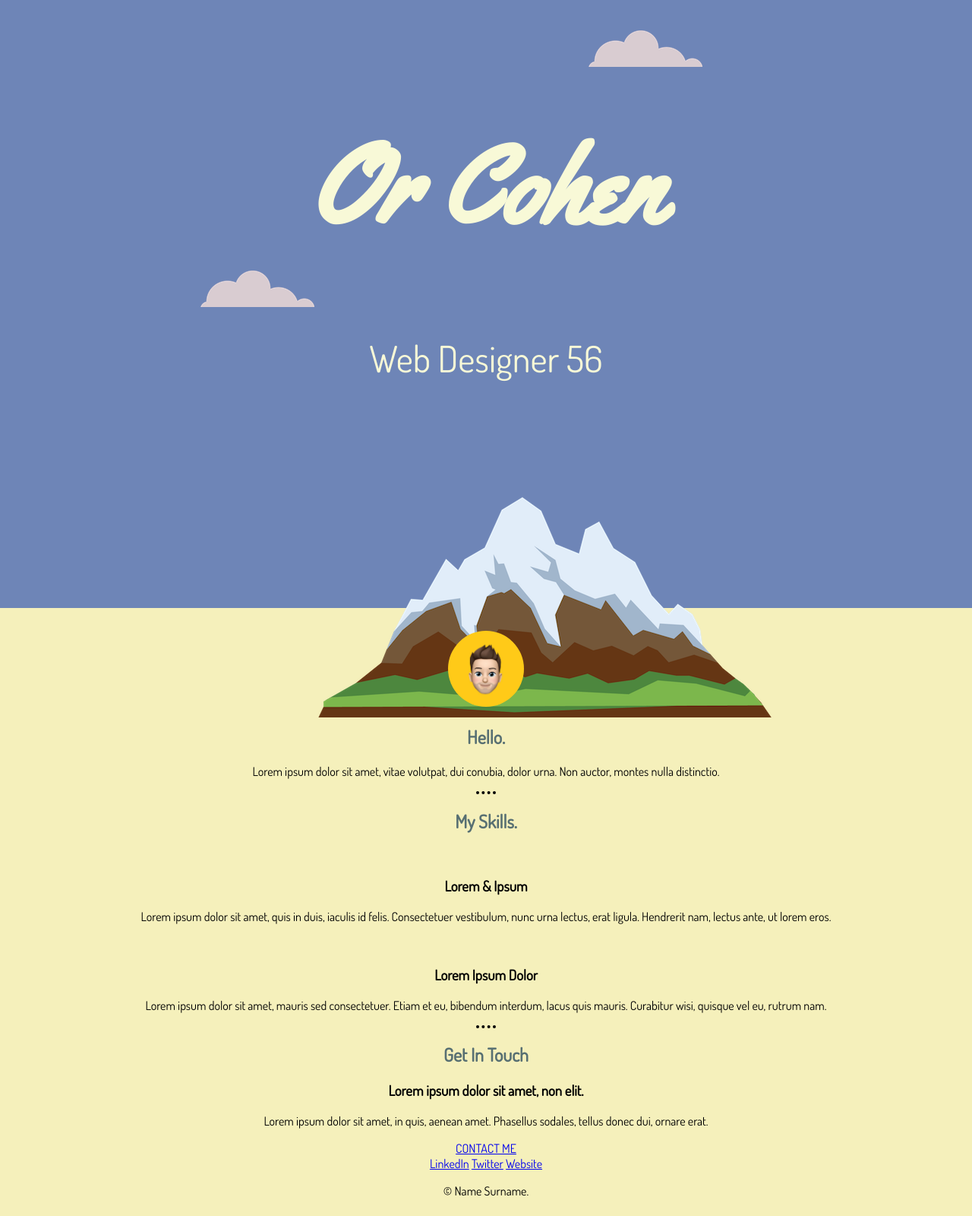
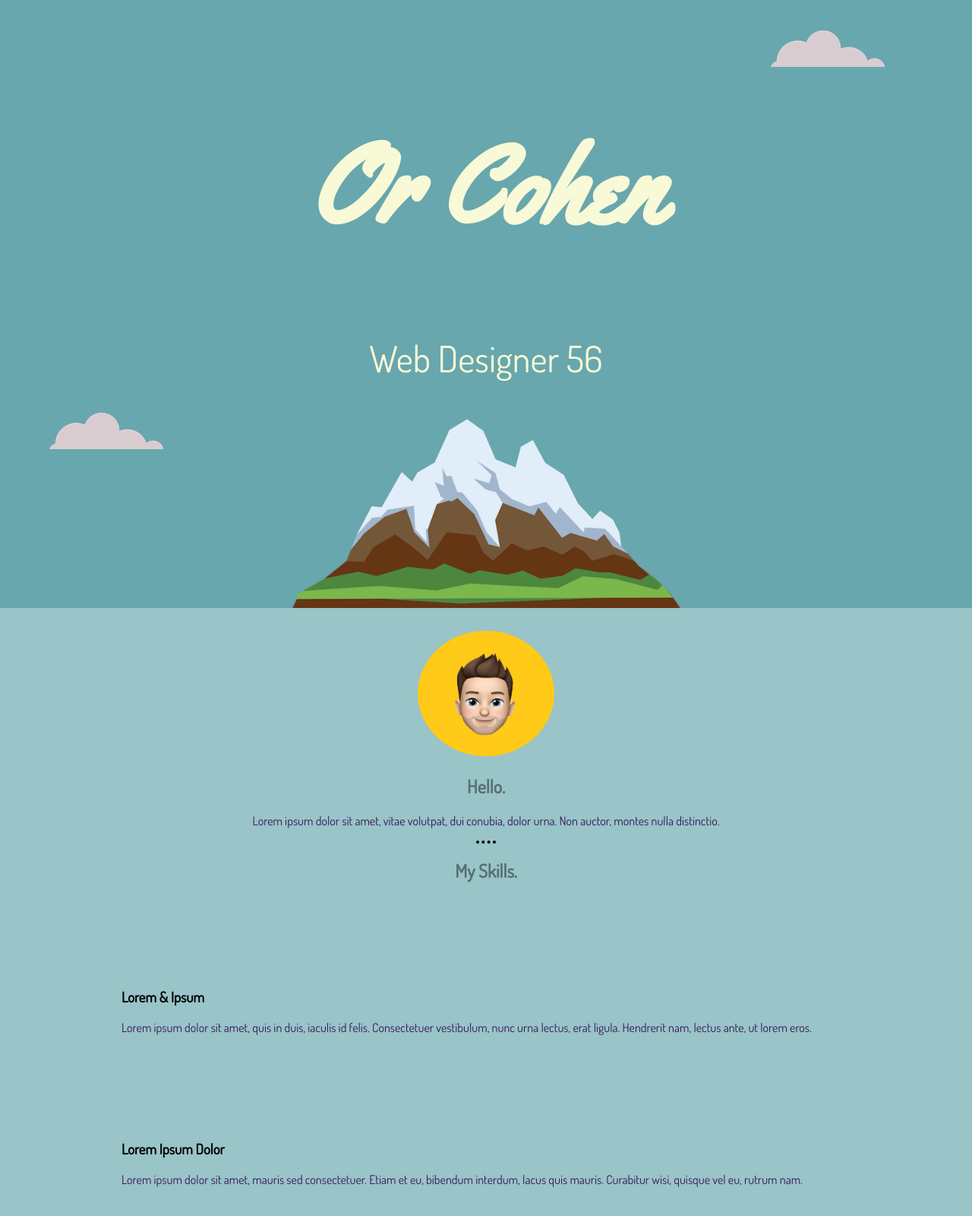
Before and after one commit to orcoh12/My-Site_Udemy, a plain HTML site: page index.html in a window 1280 px wide. Shown: the top 1600 px of the page at 76% size. Drawn offline with Linux system fonts and the light colour scheme.

Commit message:
Add files via upload

```diff
--- a/css/style.css
+++ b/css/style.css
@@ -1,6 +1,6 @@
 body {
     text-align: center;
-    background-color: #F5F0BB;
+    background-color: #5d6d70;
     margin:0;
     font-family: 'Dosis', sans-serif;
 
@@ -12,39 +12,69 @@ h1 {
 }
 h2 {
     color:#576F72;
+    text-align: center;
 
 }
+h3  {
+    text-align: left;
+    font-size: 90;
+}
+p {
+    color: #371B58;
+}
+.discription {
+    line-height: 2;
+    font-size: 18px;
+}
+.middle-container {
+    background-color: #99C4C8;
+    margin-bottom: 0px;
+}
 .top-container {
-    background-color: #6E85B7;
+    background-color: #68A7AD;
     margin-bottom: 0;
     height:100vh;
+}
 
 
+.contact-me {
+        margin: 0px auto 20px auto;
+        width: 65%;
+        text-align: left;
+        background-color: #5d6d70;
+
+    }
+
+
+.skill-row {
+    margin: 100px auto 100px auto;
+    width: 75%;
+    text-align: left;
+
+}
+.test-div {
+    margin: 100px auto 100px auto;
+    width: 75%;
+    text-align: left;
 }
 
-.skill-row {
-
-}
-.contact-me {
-
-
-}
 
 
 .profile-pic {
     border-radius: 90%;
     margin-top: 30px;
-    height: 100px;
-    width: 100px;
+    width: 14%;
+    height: 14%;
 }
 .top-cloud {
     position: relative;
-    left: 210px;
+    left: 450px;
     top: 40px;
 }
 .sec-cloud {
     position: relative;
-    bottom: 540px;
+    bottom: 200px;
+    right:500px ;
     margin-top: 242px;
 
 }
@@ -53,6 +83,9 @@ h1:hover {
     color: red;
 
 }
+
+
+
 .main-title {
     font-family: 'Yellowtail', cursive;
 }
@@ -60,6 +93,8 @@ h1:hover {
     font-family: 'Dosis', sans-serif;
     color: #F8F9D7;
     font-size: 3rem;
+    text-align: center;
+
 
 }
 
@@ -72,9 +107,35 @@ hr {
 }
 .mountain-img {
 
-    max-width: 100%;
-    margin-top: 86px;
+    width: 40%;
+    position: absolute;
+    bottom: 0;
+    left:30%;
 
 
 
 }
+
+.computer-img {
+    display:block;
+    width: 18%;
+    border-radius: 100%;
+    float: left;
+    margin-right: 30px;
+
+}
+
+.test-pic
+
+{
+    display:block;
+    width: 18%;
+    border-radius: 100%;
+    float: right;
+    margin-right: 30px;
+}
+
+.icon {
+    height: 30px;
+    margin-right: 20px;
+}
```
Also changed, not shown: images/facebook.png (added).
